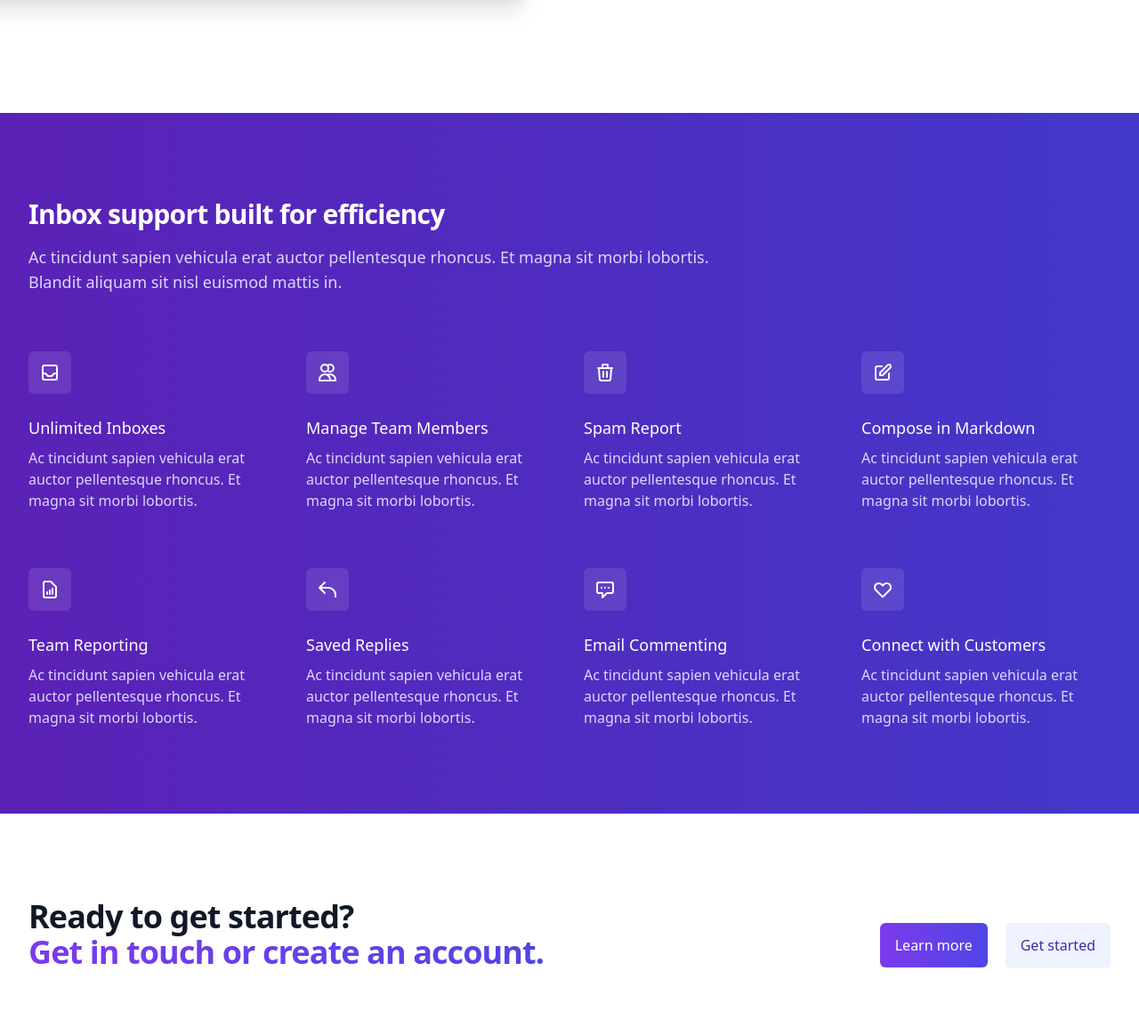
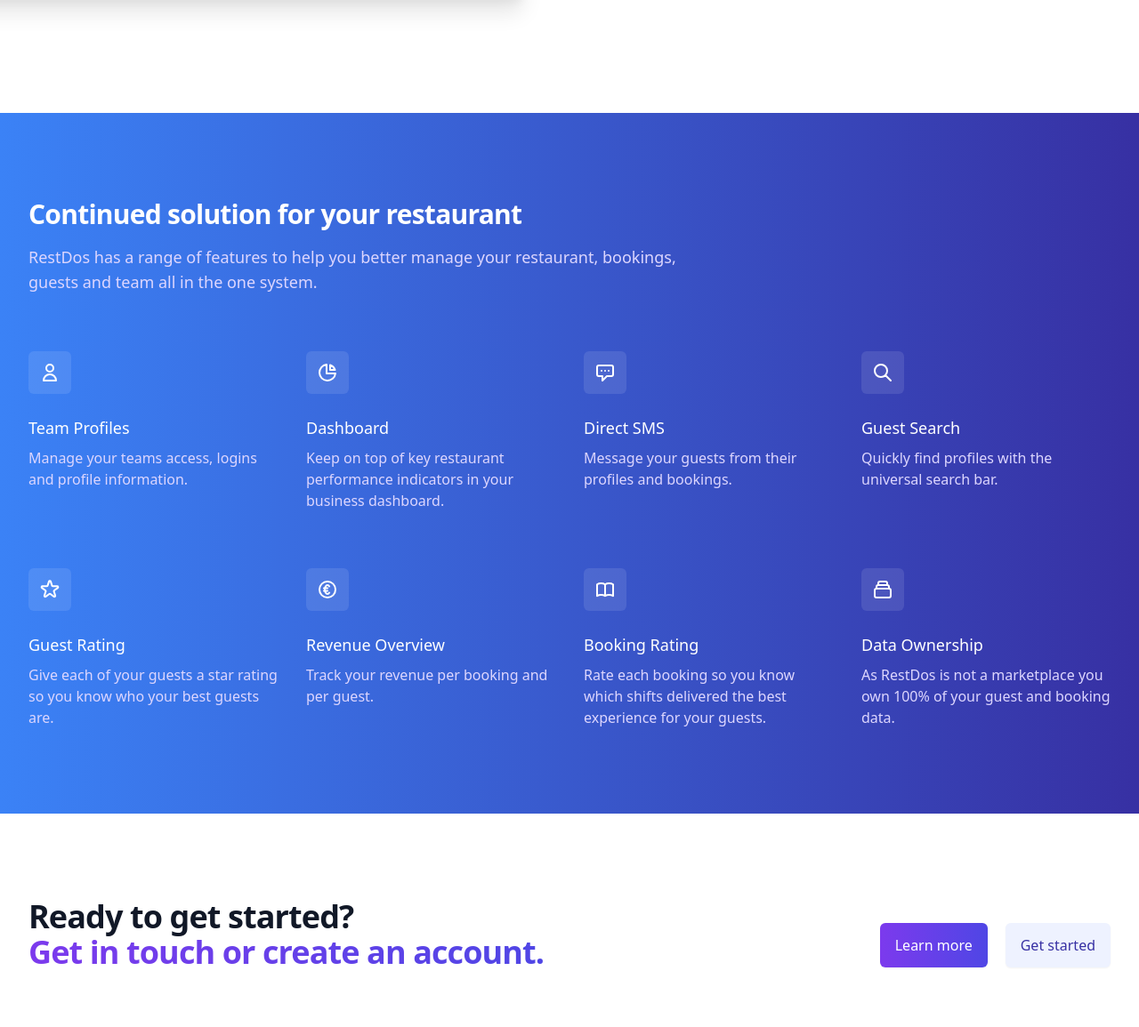
Before and after one commit to sreninc/restdos-final, a Django app: page / in a window 1280 px wide. Shown: the part 2334-3489 px from the top of the page at 89% size. Run offline with Django 3.2, Linux system fonts and the light colour scheme; some libraries are stand-ins or nearby versions.

Commit message:
STYLE: Updated content on body of website index template

```diff
--- a/restdos/theme/static/css/dist/styles.css
+++ b/restdos/theme/static/css/dist/styles.css
@@ -1752,6 +1752,11 @@
   --tw-gradient-stops: var(--tw-gradient-from), var(--tw-gradient-to, rgba(255, 255, 255, 0));
 }
 
+.from-blue-400 {
+  --tw-gradient-from: #60a5fa;
+  --tw-gradient-stops: var(--tw-gradient-from), var(--tw-gradient-to, rgba(96, 165, 250, 0));
+}
+
 .via-white {
   --tw-gradient-stops: var(--tw-gradient-from), #fff, var(--tw-gradient-to, rgba(255, 255, 255, 0));
 }
@@ -1774,6 +1779,14 @@
 
 .to-gray-50 {
   --tw-gradient-to: #f9fafb;
+}
+
+.to-indigo-500 {
+  --tw-gradient-to: #6366f1;
+}
+
+.to-indigo-800 {
+  --tw-gradient-to: #3730a3;
 }
 
 .bg-clip-text {
@@ -2470,12 +2483,21 @@
   --tw-gradient-stops: var(--tw-gradient-from), var(--tw-gradient-to, rgba(109, 40, 217, 0));
 }
 
+.hover\:from-blue-500:hover {
+  --tw-gradient-from: #3b82f6;
+  --tw-gradient-stops: var(--tw-gradient-from), var(--tw-gradient-to, rgba(59, 130, 246, 0));
+}
+
 .hover\:to-blue-700:hover {
   --tw-gradient-to: #1d4ed8;
 }
 
 .hover\:to-indigo-700:hover {
   --tw-gradient-to: #4338ca;
+}
+
+.hover\:to-indigo-600:hover {
+  --tw-gradient-to: #4f46e5;
 }
 
 .hover\:text-gray-500:hover {
--- a/restdos/website/templates/website/index.html
+++ b/restdos/website/templates/website/index.html
@@ -10,7 +10,7 @@
       <div class="relative shadow-xl sm:rounded-2xl sm:overflow-hidden">
         <div class="absolute inset-0">
           <img class="h-full w-full object-cover" src="https://th.bing.com/th/id/R.00c5a689df7665ce66043a96a830dbcd?rik=bK47uc03GDr4Gw&riu=http%3a%2f%2fwww.buro247.me%2fimages%2fCA1-BK_Dining13.gif&ehk=JD6Pt2aBzXPkCFDny31UpN7IOMdioZ2xlb5vNDz1rfU%3d&risl=&pid=ImgRaw&r=0" alt="People working on laptops">
-          <div class="absolute inset-0 bg-gradient-to-r from-purple-800 to-indigo-700 mix-blend-multiply"></div>
+          <div class="absolute inset-0 bg-gradient-to-r from-blue-500 to-indigo-600 mix-blend-multiply"></div>
         </div>
         <div class="relative px-4 py-16 sm:px-6 sm:py-24 lg:py-32 lg:px-8">
           <h1 class="text-center text-4xl font-extrabold tracking-tight sm:text-5xl lg:text-6xl">
@@ -22,7 +22,7 @@
           </p>
           <div class="mt-10 max-w-sm mx-auto sm:max-w-none sm:flex sm:justify-center">
             <div class="space-y-4 sm:space-y-0 sm:mx-auto sm:inline-grid sm:grid-cols-2 sm:gap-5">
-              <a href="#" class="flex items-center justify-center px-4 py-3 border border-transparent text-base font-medium rounded-md shadow-sm text-indigo-700 bg-white hover:bg-indigo-50 sm:px-8">
+              <a href="{% url 'pricing' %}" class="flex items-center justify-center px-4 py-3 border border-transparent text-base font-medium rounded-md shadow-sm text-indigo-700 bg-white hover:bg-indigo-50 sm:px-8">
                 Get started
               </a>
               <a href="#" class="flex items-center justify-center px-4 py-3 border border-transparent text-base font-medium rounded-md shadow-sm text-white bg-indigo-500 bg-opacity-60 hover:bg-opacity-70 sm:px-8">
@@ -93,22 +93,22 @@
         <div class="px-4 max-w-xl mx-auto sm:px-6 lg:py-16 lg:max-w-none lg:mx-0 lg:px-0">
           <div>
             <div>
-              <span class="h-12 w-12 rounded-md flex items-center justify-center bg-gradient-to-r from-purple-600 to-blue-600">
-                <!-- Heroicon name: outline/inbox -->
-                <svg class="h-6 w-6 text-white" xmlns="http://www.w3.org/2000/svg" fill="none" viewBox="0 0 24 24" stroke="currentColor" aria-hidden="true">
-                  <path stroke-linecap="round" stroke-linejoin="round" stroke-width="2" d="M20 13V6a2 2 0 00-2-2H6a2 2 0 00-2 2v7m16 0v5a2 2 0 01-2 2H6a2 2 0 01-2-2v-5m16 0h-2.586a1 1 0 00-.707.293l-2.414 2.414a1 1 0 01-.707.293h-3.172a1 1 0 01-.707-.293l-2.414-2.414A1 1 0 006.586 13H4" />
+              <span class="h-12 w-12 rounded-md flex items-center justify-center bg-gradient-to-r from-blue-500 to-indigo-600">
+                <!-- Heroicon name: outline/user -->
+                <svg xmlns="http://www.w3.org/2000/svg" class="h-6 w-6 text-white" fill="none" viewBox="0 0 24 24" stroke="currentColor">
+                  <path stroke-linecap="round" stroke-linejoin="round" stroke-width="2" d="M16 7a4 4 0 11-8 0 4 4 0 018 0zM12 14a7 7 0 00-7 7h14a7 7 0 00-7-7z" />
                 </svg>
               </span>
             </div>
             <div class="mt-6">
               <h2 class="text-3xl font-extrabold tracking-tight text-gray-900">
-                Stay on top of customer support
+                All your guests needs in one place
               </h2>
               <p class="mt-4 text-lg text-gray-500">
-                Semper curabitur ullamcorper posuere nunc sed. Ornare iaculis bibendum malesuada faucibus lacinia porttitor. Pulvinar laoreet sagittis viverra duis. In venenatis sem arcu pretium pharetra at. Lectus viverra dui tellus ornare pharetra.
+                Never forget what a guest wants or needs again with our complete guest relationship management suite. Give your team all the information they need, when they need it for each and every booking.
               </p>
               <div class="mt-6">
-                <a href="#" class="inline-flex bg-gradient-to-r from-purple-600 to-indigo-600 bg-origin-border px-4 py-2 border border-transparent text-base font-medium rounded-md shadow-sm text-white hover:from-purple-700 hover:to-indigo-700">
+                <a href="{% url 'pricing' %}" class="inline-flex bg-gradient-to-r from-blue-500 to-indigo-600 bg-origin-border px-4 py-2 border border-transparent text-base font-medium rounded-md shadow-sm text-white hover:from-blue-500 hover:to-indigo-600">
                   Get started
                 </a>
               </div>
@@ -118,7 +118,7 @@
             <blockquote>
               <div>
                 <p class="text-base text-gray-500">
-                  &ldquo;Cras velit quis eros eget rhoncus lacus ultrices sed diam. Sit orci risus aenean curabitur donec aliquet. Mi venenatis in euismod ut.&rdquo;
+                  &ldquo;I honestly don't know how we managed before RestDos! Now we have all our service, kitchen and allergen notes just where we need them.&rdquo;
                 </p>
               </div>
               <footer class="mt-3">
@@ -127,7 +127,7 @@
                     <img class="h-6 w-6 rounded-full" src="https://images.unsplash.com/photo-1509783236416-c9ad59bae472?ixlib=rb-=eyJhcHBfaWQiOjEyMDd9&auto=format&fit=facearea&facepad=8&w=1024&h=1024&q=80" alt="">
                   </div>
                   <div class="text-base font-medium text-gray-700">
-                    Marcia Hill, Digital Marketing Manager
+                    Marcia Hill, Restaurant General Manager
                   </div>
                 </div>
               </footer>
@@ -146,22 +146,22 @@
         <div class="px-4 max-w-xl mx-auto sm:px-6 lg:py-32 lg:max-w-none lg:mx-0 lg:px-0 lg:col-start-2">
           <div>
             <div>
-              <span class="h-12 w-12 rounded-md flex items-center justify-center bg-gradient-to-r from-purple-600 to-indigo-600">
-                <!-- Heroicon name: outline/sparkles -->
-                <svg class="h-6 w-6 text-white" xmlns="http://www.w3.org/2000/svg" fill="none" viewBox="0 0 24 24" stroke="currentColor" aria-hidden="true">
-                  <path stroke-linecap="round" stroke-linejoin="round" stroke-width="2" d="M5 3v4M3 5h4M6 17v4m-2-2h4m5-16l2.286 6.857L21 12l-5.714 2.143L13 21l-2.286-6.857L5 12l5.714-2.143L13 3z" />
+              <span class="h-12 w-12 rounded-md flex items-center justify-center bg-gradient-to-r from-blue-500 to-indigo-600">
+                <!-- Heroicon name: outline/chat-alt-2 -->
+                <svg xmlns="http://www.w3.org/2000/svg" class="h-6 w-6 text-white" fill="none" viewBox="0 0 24 24" stroke="currentColor">
+                  <path stroke-linecap="round" stroke-linejoin="round" stroke-width="2" d="M17 8h2a2 2 0 012 2v6a2 2 0 01-2 2h-2v4l-4-4H9a1.994 1.994 0 01-1.414-.586m0 0L11 14h4a2 2 0 002-2V6a2 2 0 00-2-2H5a2 2 0 00-2 2v6a2 2 0 002 2h2v4l.586-.586z" />
                 </svg>
               </span>
             </div>
             <div class="mt-6">
               <h2 class="text-3xl font-extrabold tracking-tight text-gray-900">
-                Better understand your customers
+                Messaging that stops no-shows
               </h2>
               <p class="mt-4 text-lg text-gray-500">
-                Semper curabitur ullamcorper posuere nunc sed. Ornare iaculis bibendum malesuada faucibus lacinia porttitor. Pulvinar laoreet sagittis viverra duis. In venenatis sem arcu pretium pharetra at. Lectus viverra dui tellus ornare pharetra.
+                Automated messaging to gently remind your guests of their bookings to keep your bookings busy. And when you can't get a guest to confirm, direct messaging that will help nudge them to confirm their booking with you.
               </p>
               <div class="mt-6">
-                <a href="#" class="inline-flex bg-gradient-to-r from-purple-600 to-indigo-600 bg-origin-border px-4 py-2 border border-transparent text-base font-medium rounded-md shadow-sm text-white hover:from-purple-700 hover:to-indigo-700">
+                <a href="{% url 'pricing' %}" class="inline-flex bg-gradient-to-r from-blue-500 to-indigo-600 bg-origin-border px-4 py-2 border border-transparent text-base font-medium rounded-md shadow-sm text-white hover:from-blue-500 hover:to-indigo-600">
                   Get started
                 </a>
               </div>
@@ -178,28 +178,28 @@
   </div>
 
   <!-- Gradient Feature Section -->
-  <div class="bg-gradient-to-r from-purple-800 to-indigo-700">
+  <div class="bg-gradient-to-r from-blue-500 to-indigo-800">
     <div class="max-w-4xl mx-auto px-4 py-16 sm:px-6 sm:pt-20 sm:pb-24 lg:max-w-7xl lg:pt-24 lg:px-8">
       <h2 class="text-3xl font-extrabold text-white tracking-tight">
-        Inbox support built for efficiency
+        Continued solution for your restaurant
       </h2>
       <p class="mt-4 max-w-3xl text-lg text-purple-200">
-        Ac tincidunt sapien vehicula erat auctor pellentesque rhoncus. Et magna sit morbi lobortis. Blandit aliquam sit nisl euismod mattis in.
+        RestDos has a range of features to help you better manage your restaurant, bookings, guests and team all in the one system.
       </p>
       <div class="mt-12 grid grid-cols-1 gap-x-6 gap-y-12 sm:grid-cols-2 lg:mt-16 lg:grid-cols-4 lg:gap-x-8 lg:gap-y-16">
         <div>
           <div>
             <span class="flex items-center justify-center h-12 w-12 rounded-md bg-white bg-opacity-10">
-              <!-- Heroicon name: outline/inbox -->
-              <svg class="h-6 w-6 text-white" xmlns="http://www.w3.org/2000/svg" fill="none" viewBox="0 0 24 24" stroke="currentColor" aria-hidden="true">
-                <path stroke-linecap="round" stroke-linejoin="round" stroke-width="2" d="M20 13V6a2 2 0 00-2-2H6a2 2 0 00-2 2v7m16 0v5a2 2 0 01-2 2H6a2 2 0 01-2-2v-5m16 0h-2.586a1 1 0 00-.707.293l-2.414 2.414a1 1 0 01-.707.293h-3.172a1 1 0 01-.707-.293l-2.414-2.414A1 1 0 006.586 13H4" />
+              <!-- Heroicon name: outline/user -->
+              <svg xmlns="http://www.w3.org/2000/svg" class="h-6 w-6 text-white" fill="none" viewBox="0 0 24 24" stroke="currentColor">
+                <path stroke-linecap="round" stroke-linejoin="round" stroke-width="2" d="M16 7a4 4 0 11-8 0 4 4 0 018 0zM12 14a7 7 0 00-7 7h14a7 7 0 00-7-7z" />
               </svg>
             </span>
           </div>
           <div class="mt-6">
-            <h3 class="text-lg font-medium text-white">Unlimited Inboxes</h3>
+            <h3 class="text-lg font-medium text-white">Team Profiles</h3>
             <p class="mt-2 text-base text-purple-200">
-              Ac tincidunt sapien vehicula erat auctor pellentesque rhoncus. Et magna sit morbi lobortis.
+              Manage your teams access, logins and profile information.
             </p>
           </div>
         </div>
@@ -207,84 +207,17 @@
         <div>
           <div>
             <span class="flex items-center justify-center h-12 w-12 rounded-md bg-white bg-opacity-10">
-              <!-- Heroicon name: outline/users -->
-              <svg class="h-6 w-6 text-white" xmlns="http://www.w3.org/2000/svg" fill="none" viewBox="0 0 24 24" stroke="currentColor" aria-hidden="true">
-                <path stroke-linecap="round" stroke-linejoin="round" stroke-width="2" d="M12 4.354a4 4 0 110 5.292M15 21H3v-1a6 6 0 0112 0v1zm0 0h6v-1a6 6 0 00-9-5.197M13 7a4 4 0 11-8 0 4 4 0 018 0z" />
+              <!-- Heroicon name: outline/chart-pie -->
+              <svg xmlns="http://www.w3.org/2000/svg" class="h-6 w-6 text-white" fill="none" viewBox="0 0 24 24" stroke="currentColor">
+                <path stroke-linecap="round" stroke-linejoin="round" stroke-width="2" d="M11 3.055A9.001 9.001 0 1020.945 13H11V3.055z" />
+                <path stroke-linecap="round" stroke-linejoin="round" stroke-width="2" d="M20.488 9H15V3.512A9.025 9.025 0 0120.488 9z" />
               </svg>
             </span>
           </div>
           <div class="mt-6">
-            <h3 class="text-lg font-medium text-white">Manage Team Members</h3>
+            <h3 class="text-lg font-medium text-white">Dashboard</h3>
             <p class="mt-2 text-base text-purple-200">
-              Ac tincidunt sapien vehicula erat auctor pellentesque rhoncus. Et magna sit morbi lobortis.
-            </p>
-          </div>
-        </div>
-
-        <div>
-          <div>
-            <span class="flex items-center justify-center h-12 w-12 rounded-md bg-white bg-opacity-10">
-              <!-- Heroicon name: outline/trash -->
-              <svg class="h-6 w-6 text-white" xmlns="http://www.w3.org/2000/svg" fill="none" viewBox="0 0 24 24" stroke="currentColor" aria-hidden="true">
-                <path stroke-linecap="round" stroke-linejoin="round" stroke-width="2" d="M19 7l-.867 12.142A2 2 0 0116.138 21H7.862a2 2 0 01-1.995-1.858L5 7m5 4v6m4-6v6m1-10V4a1 1 0 00-1-1h-4a1 1 0 00-1 1v3M4 7h16" />
-              </svg>
-            </span>
-          </div>
-          <div class="mt-6">
-            <h3 class="text-lg font-medium text-white">Spam Report</h3>
-            <p class="mt-2 text-base text-purple-200">
-              Ac tincidunt sapien vehicula erat auctor pellentesque rhoncus. Et magna sit morbi lobortis.
-            </p>
-          </div>
-        </div>
-
-        <div>
-          <div>
-            <span class="flex items-center justify-center h-12 w-12 rounded-md bg-white bg-opacity-10">
-              <!-- Heroicon name: outline/pencil-alt -->
-              <svg class="h-6 w-6 text-white" xmlns="http://www.w3.org/2000/svg" fill="none" viewBox="0 0 24 24" stroke="currentColor" aria-hidden="true">
-                <path stroke-linecap="round" stroke-linejoin="round" stroke-width="2" d="M11 5H6a2 2 0 00-2 2v11a2 2 0 002 2h11a2 2 0 002-2v-5m-1.414-9.414a2 2 0 112.828 2.828L11.828 15H9v-2.828l8.586-8.586z" />
-              </svg>
-            </span>
-          </div>
-          <div class="mt-6">
-            <h3 class="text-lg font-medium text-white">Compose in Markdown</h3>
-            <p class="mt-2 text-base text-purple-200">
-              Ac tincidunt sapien vehicula erat auctor pellentesque rhoncus. Et magna sit morbi lobortis.
-            </p>
-          </div>
-        </div>
-
-        <div>
-          <div>
-            <span class="flex items-center justify-center h-12 w-12 rounded-md bg-white bg-opacity-10">
-              <!-- Heroicon name: outline/document-report -->
-              <svg class="h-6 w-6 text-white" xmlns="http://www.w3.org/2000/svg" fill="none" viewBox="0 0 24 24" stroke="currentColor" aria-hidden="true">
-                <path stroke-linecap="round" stroke-linejoin="round" stroke-width="2" d="M9 17v-2m3 2v-4m3 4v-6m2 10H7a2 2 0 01-2-2V5a2 2 0 012-2h5.586a1 1 0 01.707.293l5.414 5.414a1 1 0 01.293.707V19a2 2 0 01-2 2z" />
-              </svg>
-            </span>
-          </div>
-          <div class="mt-6">
-            <h3 class="text-lg font-medium text-white">Team Reporting</h3>
-            <p class="mt-2 text-base text-purple-200">
-              Ac tincidunt sapien vehicula erat auctor pellentesque rhoncus. Et magna sit morbi lobortis.
-            </p>
-          </div>
-        </div>
-
-        <div>
-          <div>
-            <span class="flex items-center justify-center h-12 w-12 rounded-md bg-white bg-opacity-10">
-              <!-- Heroicon name: outline/reply -->
-              <svg class="h-6 w-6 text-white" xmlns="http://www.w3.org/2000/svg" fill="none" viewBox="0 0 24 24" stroke="currentColor" aria-hidden="true">
-                <path stroke-linecap="round" stroke-linejoin="round" stroke-width="2" d="M3 10h10a8 8 0 018 8v2M3 10l6 6m-6-6l6-6" />
-              </svg>
-            </span>
-          </div>
-          <div class="mt-6">
-            <h3 class="text-lg font-medium text-white">Saved Replies</h3>
-            <p class="mt-2 text-base text-purple-200">
-              Ac tincidunt sapien vehicula erat auctor pellentesque rhoncus. Et magna sit morbi lobortis.
+              Keep on top of key restaurant performance indicators in your business dashboard.
             </p>
           </div>
         </div>
@@ -293,15 +226,15 @@
           <div>
             <span class="flex items-center justify-center h-12 w-12 rounded-md bg-white bg-opacity-10">
               <!-- Heroicon name: outline/chat-alt -->
-              <svg class="h-6 w-6 text-white" xmlns="http://www.w3.org/2000/svg" fill="none" viewBox="0 0 24 24" stroke="currentColor" aria-hidden="true">
+              <svg xmlns="http://www.w3.org/2000/svg" class="h-6 w-6 text-white" fill="none" viewBox="0 0 24 24" stroke="currentColor">
                 <path stroke-linecap="round" stroke-linejoin="round" stroke-width="2" d="M8 10h.01M12 10h.01M16 10h.01M9 16H5a2 2 0 01-2-2V6a2 2 0 012-2h14a2 2 0 012 2v8a2 2 0 01-2 2h-5l-5 5v-5z" />
               </svg>
             </span>
           </div>
           <div class="mt-6">
-            <h3 class="text-lg font-medium text-white">Email Commenting</h3>
+            <h3 class="text-lg font-medium text-white">Direct SMS</h3>
             <p class="mt-2 text-base text-purple-200">
-              Ac tincidunt sapien vehicula erat auctor pellentesque rhoncus. Et magna sit morbi lobortis.
+              Message your guests from their profiles and bookings.
             </p>
           </div>
         </div>
@@ -309,16 +242,84 @@
         <div>
           <div>
             <span class="flex items-center justify-center h-12 w-12 rounded-md bg-white bg-opacity-10">
-              <!-- Heroicon name: outline/heart -->
-              <svg class="h-6 w-6 text-white" xmlns="http://www.w3.org/2000/svg" fill="none" viewBox="0 0 24 24" stroke="currentColor" aria-hidden="true">
-                <path stroke-linecap="round" stroke-linejoin="round" stroke-width="2" d="M4.318 6.318a4.5 4.5 0 000 6.364L12 20.364l7.682-7.682a4.5 4.5 0 00-6.364-6.364L12 7.636l-1.318-1.318a4.5 4.5 0 00-6.364 0z" />
+              <!-- Heroicon name: outline/search -->
+              <svg xmlns="http://www.w3.org/2000/svg" class="h-6 w-6 text-white" fill="none" viewBox="0 0 24 24" stroke="currentColor">
+                <path stroke-linecap="round" stroke-linejoin="round" stroke-width="2" d="M21 21l-6-6m2-5a7 7 0 11-14 0 7 7 0 0114 0z" />
               </svg>
             </span>
           </div>
           <div class="mt-6">
-            <h3 class="text-lg font-medium text-white">Connect with Customers</h3>
+            <h3 class="text-lg font-medium text-white">Guest Search</h3>
             <p class="mt-2 text-base text-purple-200">
-              Ac tincidunt sapien vehicula erat auctor pellentesque rhoncus. Et magna sit morbi lobortis.
+              Quickly find profiles with the universal search bar.
+            </p>
+          </div>
+        </div>
+
+        <div>
+          <div>
+            <span class="flex items-center justify-center h-12 w-12 rounded-md bg-white bg-opacity-10">
+              <!-- Heroicon name: outline/star -->
+              <svg xmlns="http://www.w3.org/2000/svg" class="h-6 w-6 text-white" fill="none" viewBox="0 0 24 24" stroke="currentColor">
+                <path stroke-linecap="round" stroke-linejoin="round" stroke-width="2" d="M11.049 2.927c.3-.921 1.603-.921 1.902 0l1.519 4.674a1 1 0 00.95.69h4.915c.969 0 1.371 1.24.588 1.81l-3.976 2.888a1 1 0 00-.363 1.118l1.518 4.674c.3.922-.755 1.688-1.538 1.118l-3.976-2.888a1 1 0 00-1.176 0l-3.976 2.888c-.783.57-1.838-.197-1.538-1.118l1.518-4.674a1 1 0 00-.363-1.118l-3.976-2.888c-.784-.57-.38-1.81.588-1.81h4.914a1 1 0 00.951-.69l1.519-4.674z" />
+              </svg>
+            </span>
+          </div>
+          <div class="mt-6">
+            <h3 class="text-lg font-medium text-white">Guest Rating</h3>
+            <p class="mt-2 text-base text-purple-200">
+              Give each of your guests a star rating so you know who your best guests are.
+            </p>
+          </div>
+        </div>
+
+        <div>
+          <div>
+            <span class="flex items-center justify-center h-12 w-12 rounded-md bg-white bg-opacity-10">
+              <!-- Heroicon name: outline/currency-euro -->
+              <svg xmlns="http://www.w3.org/2000/svg" class="h-6 w-6 text-white" fill="none" viewBox="0 0 24 24" stroke="currentColor">
+                <path stroke-linecap="round" stroke-linejoin="round" stroke-width="2" d="M14.121 15.536c-1.171 1.952-3.07 1.952-4.242 0-1.172-1.953-1.172-5.119 0-7.072 1.171-1.952 3.07-1.952 4.242 0M8 10.5h4m-4 3h4m9-1.5a9 9 0 11-18 0 9 9 0 0118 0z" />
+              </svg>
+            </span>
+          </div>
+          <div class="mt-6">
+            <h3 class="text-lg font-medium text-white">Revenue Overview</h3>
+            <p class="mt-2 text-base text-purple-200">
+              Track your revenue per booking and per guest.
+            </p>
+          </div>
+        </div>
+
+        <div>
+          <div>
+            <span class="flex items-center justify-center h-12 w-12 rounded-md bg-white bg-opacity-10">
+              <!-- Heroicon name: outline/book-open -->
+              <svg xmlns="http://www.w3.org/2000/svg" class="h-6 w-6 text-white" fill="none" viewBox="0 0 24 24" stroke="currentColor">
+                <path stroke-linecap="round" stroke-linejoin="round" stroke-width="2" d="M12 6.253v13m0-13C10.832 5.477 9.246 5 7.5 5S4.168 5.477 3 6.253v13C4.168 18.477 5.754 18 7.5 18s3.332.477 4.5 1.253m0-13C13.168 5.477 14.754 5 16.5 5c1.747 0 3.332.477 4.5 1.253v13C19.832 18.477 18.247 18 16.5 18c-1.746 0-3.332.477-4.5 1.253" />
+              </svg>
+            </span>
+          </div>
+          <div class="mt-6">
+            <h3 class="text-lg font-medium text-white">Booking Rating</h3>
+            <p class="mt-2 text-base text-purple-200">
+              Rate each booking so you know which shifts delivered the best experience for your guests.
+            </p>
+          </div>
+        </div>
+
+        <div>
+          <div>
+            <span class="flex items-center justify-center h-12 w-12 rounded-md bg-white bg-opacity-10">
+              <!-- Heroicon name: outline/collection -->
+              <svg xmlns="http://www.w3.org/2000/svg" class="h-6 w-6 text-white" fill="none" viewBox="0 0 24 24" stroke="currentColor">
+                <path stroke-linecap="round" stroke-linejoin="round" stroke-width="2" d="M19 11H5m14 0a2 2 0 012 2v6a2 2 0 01-2 2H5a2 2 0 01-2-2v-6a2 2 0 012-2m14 0V9a2 2 0 00-2-2M5 11V9a2 2 0 012-2m0 0V5a2 2 0 012-2h6a2 2 0 012 2v2M7 7h10" />
+              </svg>
+            </span>
+          </div>
+          <div class="mt-6">
+            <h3 class="text-lg font-medium text-white">Data Ownership</h3>
+            <p class="mt-2 text-base text-purple-200">
+              As RestDos is not a marketplace you own 100% of your guest and booking data.
             </p>
           </div>
         </div>
```
